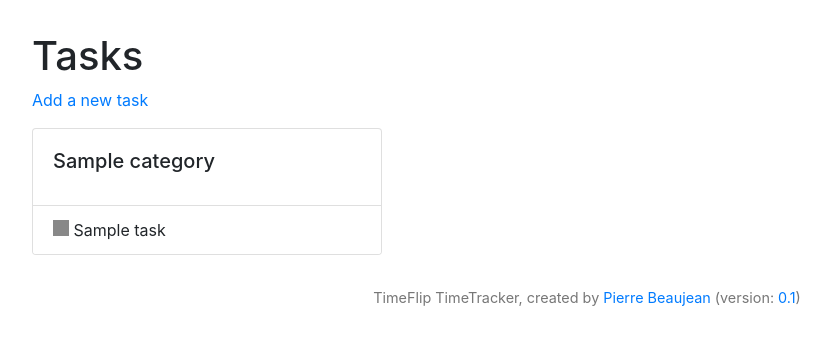
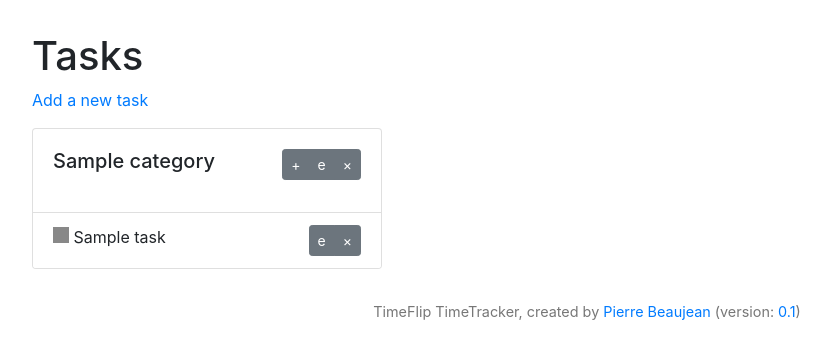
Before and after one commit to pierre-24/timeflip-tt, a Flask app: page /tasks in a window 1280 px wide. Shown: the part 65-424 px from the top of the page, without its empty margins (53-884 px from the left). Run offline with Flask 2, Linux system fonts and the light colour scheme; a user stored in the database is signed in; tables that the repository leaves empty hold one stand-in row (values such as "Sample post"); some libraries are stand-ins or nearby versions.

Commit message:
whatever

```diff
--- a/timefliptt/blueprints/base_views.py
+++ b/timefliptt/blueprints/base_views.py
@@ -33,14 +33,13 @@ class RenderTemplateView(MethodView, ContextDataMixin):
         return flask.render_template(self.template_name, **context_data)
 
 
-class FormView(RenderTemplateView):
+class FormPostView(MethodView):
 
     form_class: ClassVar[FlaskForm] = None
     success_url: str = '/'
     failure_url: str = '/'
-    modal_form = False
 
-    form_kwargs = {}
+    form_kwargs: dict = {}
     url_args = []
     url_kwargs = {}
 
@@ -50,16 +49,6 @@ class FormView(RenderTemplateView):
     def get_form(self) -> FlaskForm:
         """Return an instance of the form"""
         return self.form_class(**self.get_form_kwargs())
-
-    def get_context_data(self, *args, **kwargs) -> dict:
-        """Insert form in context data"""
-
-        context = super().get_context_data(*args, **kwargs)
-
-        if 'form' not in context:
-            context['form'] = kwargs.pop('form', self.get_form())
-
-        return context
 
     def post(self, *args, **kwargs) -> Union[str, Response]:
         """Handle POST: validate form."""
@@ -77,8 +66,33 @@ class FormView(RenderTemplateView):
             return self.form_invalid(form)
 
     def form_valid(self, form: FlaskForm) -> Union[str, Response]:
-        """If the form is valid, go to the success url"""
+        """If the form is valid, go to success URL"""
+
         return flask.redirect(self.success_url)
+
+    def form_invalid(self, form: FlaskForm) -> Union[str, Response]:
+        """If the form is invalid, go to failure URL with an error"""
+
+        errors = []
+        for element in form:
+            if len(element.errors) > 0:
+                errors.extend(element.errors)
+
+        flask.flash('Error while treating form: {}'.format(', '.join(errors)))
+        return flask.redirect(self.failure_url)
+
+
+class FormView(RenderTemplateView, FormPostView):
+
+    def get_context_data(self, *args, **kwargs) -> dict:
+        """Insert form in context data"""
+
+        context = super().get_context_data(*args, **kwargs)
+
+        if 'form' not in context:
+            context['form'] = kwargs.pop('form', self.get_form())
+
+        return context
 
     def form_invalid(self, form: FlaskForm) -> Union[str, Response]:
         """If the form is invalid, go back to the same page with an error"""
@@ -89,7 +103,4 @@ class FormView(RenderTemplateView):
                 if len(i.errors) != 0:
                     print('-', i, '→', i.errors, '(value is=', i.data, ')')
 
-        if not self.modal_form:
-            return self.get(form=form, *self.url_args, **self.url_kwargs)
-        else:
-            return flask.redirect(self.failure_url)
+        return self.get(form=form, *self.url_args, **self.url_kwargs)
--- a/timefliptt/static/style.css
+++ b/timefliptt/static/style.css
@@ -8,7 +8,3 @@ footer  {
     font-size: 90%;
     margin-top: 32px;
 }
-
-
-.ins {
-}
--- a/timefliptt/templates/user/tasks.html
+++ b/timefliptt/templates/user/tasks.html
@@ -27,13 +27,42 @@
         <div class="col-sm-4">
             <div class="card">
                 <div class="card-body">
-                    <h5 class="card-title">{{ categories[category_id].name }}</h5>
+                    <h5 class="card-title d-flex justify-content-between">
+                        {{ categories[category_id].name }}
+                        <div class="btn-group btn-group-sm" role="group" aria-label="Basic example">
+    <a href="#" class="btn btn-secondary">+</a>
+    <a href="#" class="btn btn-secondary">e</a>
+    <a href="#" class="btn btn-secondary">&times;</a>
+</div>
+                        <!--<div class="dropdown">
+                          <a href="#" class="dropdown-toggle" data-toggle="dropdown" aria-haspopup="true" aria-expanded="false">
+
+                          </a>
+                          <div class="dropdown-menu">
+                            <a class="dropdown-item" href="#">Action</a>
+                          </div>
+                        </div>-->
+                    </h5>
                 </div>
                 <ul class="list-group list-group-flush">
                     {% for task in tasks_per_category[category_id] %}
-                        <li class="list-group-item">
-                            <div style="display: inline-block; width: 16px; height: 16px; background: {{ task.color }}"></div>
-                            {{ task.name }}
+                        <li class="list-group-item d-flex justify-content-between">
+                            <span>
+                                <div style="display: inline-block; width: 16px; height: 16px; background: {{ task.color }}"></div>
+                                {{ task.name }}
+                            </span>
+                            <div class="btn-group btn-group-sm" role="group" aria-label="Basic example">
+    <a href="#" class="btn btn-secondary">e</a>
+    <a href="#" class="btn btn-secondary">&times;</a>
+</div>
+                            <!--<div class="dropdown">
+                                <a href="#" class="dropdown-toggle" data-toggle="dropdown" aria-haspopup="true" aria-expanded="false">
+
+                                </a>
+                                <div class="dropdown-menu">
+                                    <a class="dropdown-item" href="#">Action</a>
+                                </div>
+                            </div>-->
                         </li>
                     {% endfor %}
                 </ul>
--- a/timefliptt/templates/visitor/add_device.html
+++ b/timefliptt/templates/visitor/add_device.html
@@ -5,7 +5,7 @@
 
 {% block content %}
     <h1>Add a new device</h1>
-    <div class="container ins mb-2" id="search-results">
+    <div class="mb-2" id="search-results">
     Listing available devices, please wait ...
     </div>
     <form action="{{ url_for('visitor.add-device') }}" method="post" class="ins">
--- a/timefliptt/templates/visitor/login.html
+++ b/timefliptt/templates/visitor/login.html
@@ -5,7 +5,7 @@
 
 {% block content %}
     <h1>Log in</h1>
-    <form action="{{ url_for('visitor.login') }}" method="post" class="ins">
+    <form action="{{ url_for('visitor.login') }}" method="post">
         {{ form.csrf_token }}
         {{ form.next(value=next) }}
         {{ render_form_row([form.address, form.password]) }}
```
